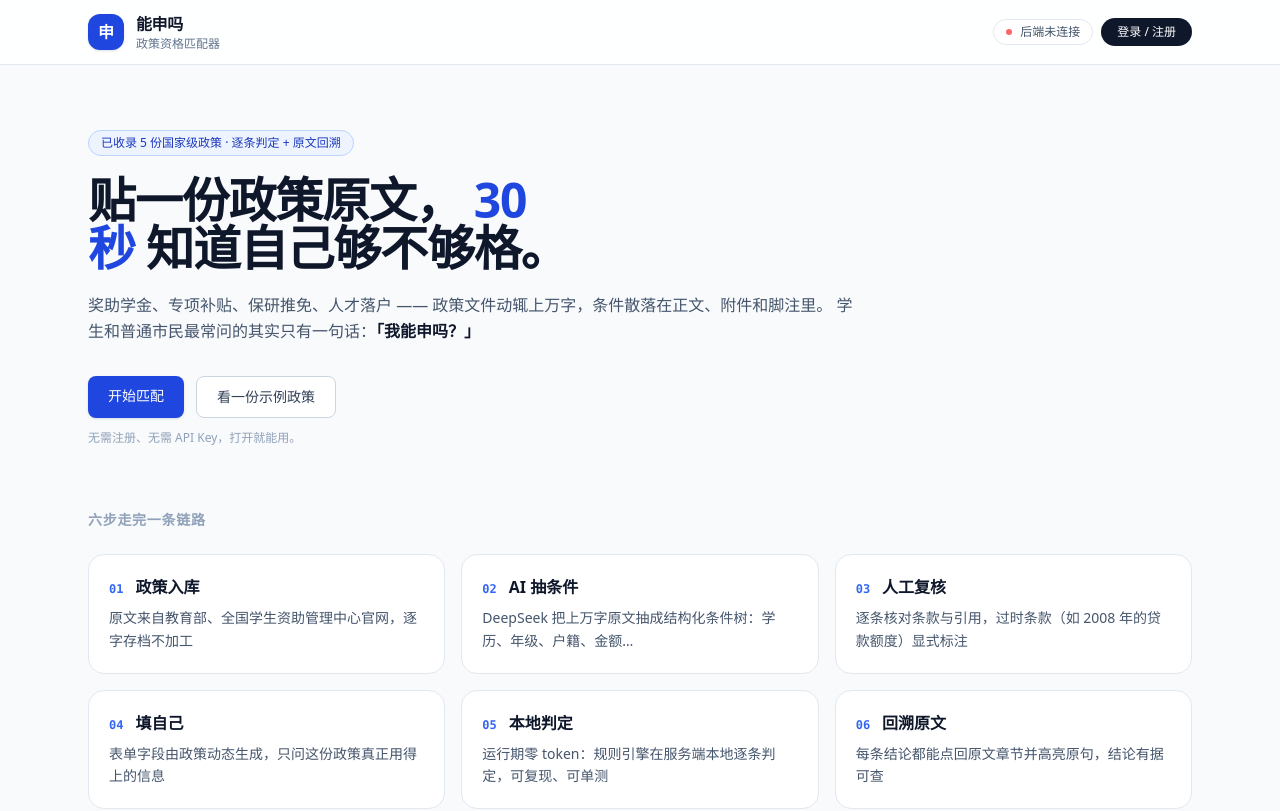
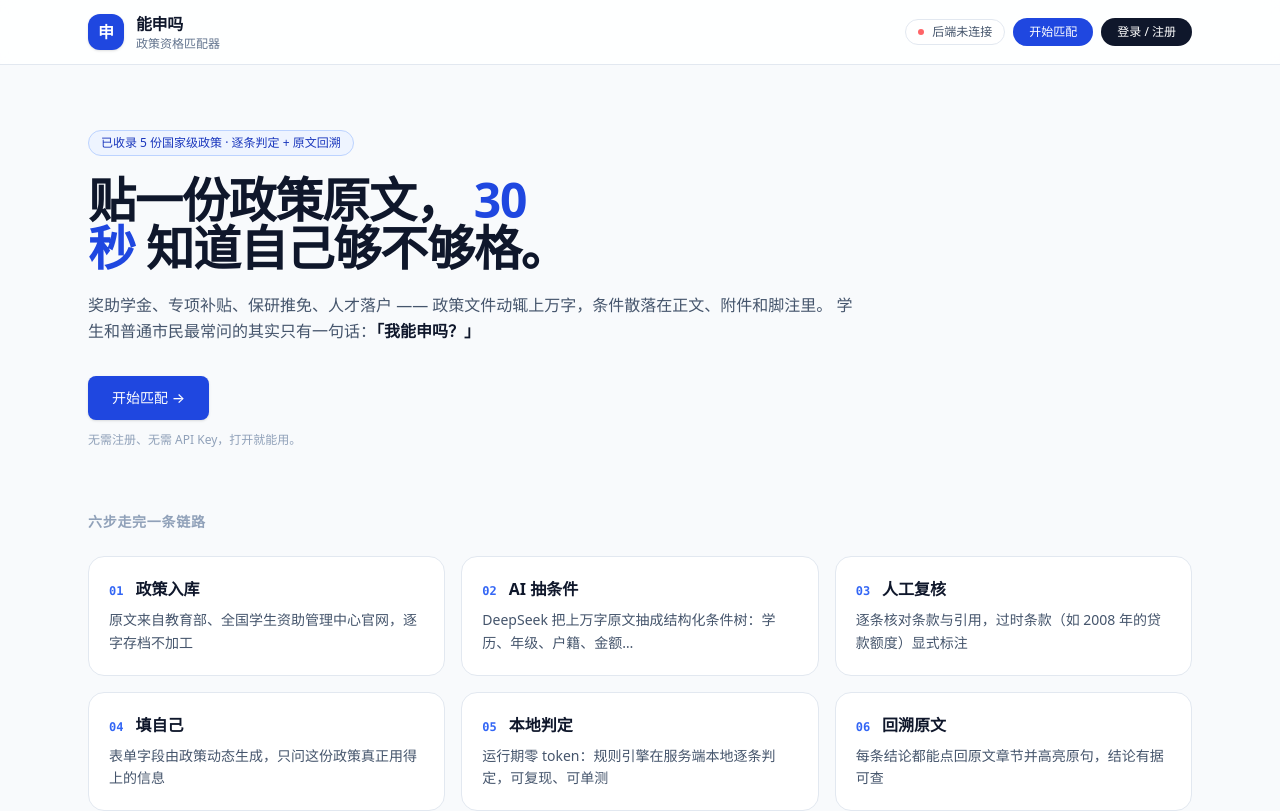
Before and after one commit to Someone227/shuanghuiwangzhongwang, a Vue app in the folder web/: page / in a window 1280 px wide. Shown: the top 811 px of the page. Built offline with nearby package versions, Linux system fonts and the light colour scheme; no server answers.

Commit message:
feat: 顶栏新增「开始匹配」入口，首页合并示例政策链接

```diff
--- a/web/src/App.vue
+++ b/web/src/App.vue
@@ -60,6 +60,13 @@
             {{ statusText[apiStatus] }}
           </div>
 
+          <RouterLink
+            to="/policies"
+            class="rounded-full bg-brand-600 px-4 py-1.5 text-xs font-medium text-white transition hover:bg-brand-700"
+          >
+            开始匹配
+          </RouterLink>
+
           <template v-if="isLoggedIn && currentUser">
             <RouterLink
               to="/account"
--- a/web/src/views/HomeView.vue
+++ b/web/src/views/HomeView.vue
@@ -36,15 +36,9 @@
       <div class="mt-8 flex flex-wrap gap-3">
         <RouterLink
           to="/policies"
-          class="rounded-lg bg-brand-600 px-5 py-2.5 text-sm font-medium text-white shadow-sm transition hover:bg-brand-700"
+          class="rounded-lg bg-brand-600 px-6 py-3 text-sm font-medium text-white shadow-sm transition hover:bg-brand-700"
         >
-          开始匹配
-        </RouterLink>
-        <RouterLink
-          to="/match/national-scholarship"
-          class="rounded-lg border border-slate-300 bg-white px-5 py-2.5 text-sm font-medium text-slate-700 transition hover:border-slate-400"
-        >
-          看一份示例政策
+          开始匹配 →
         </RouterLink>
       </div>
 
```
